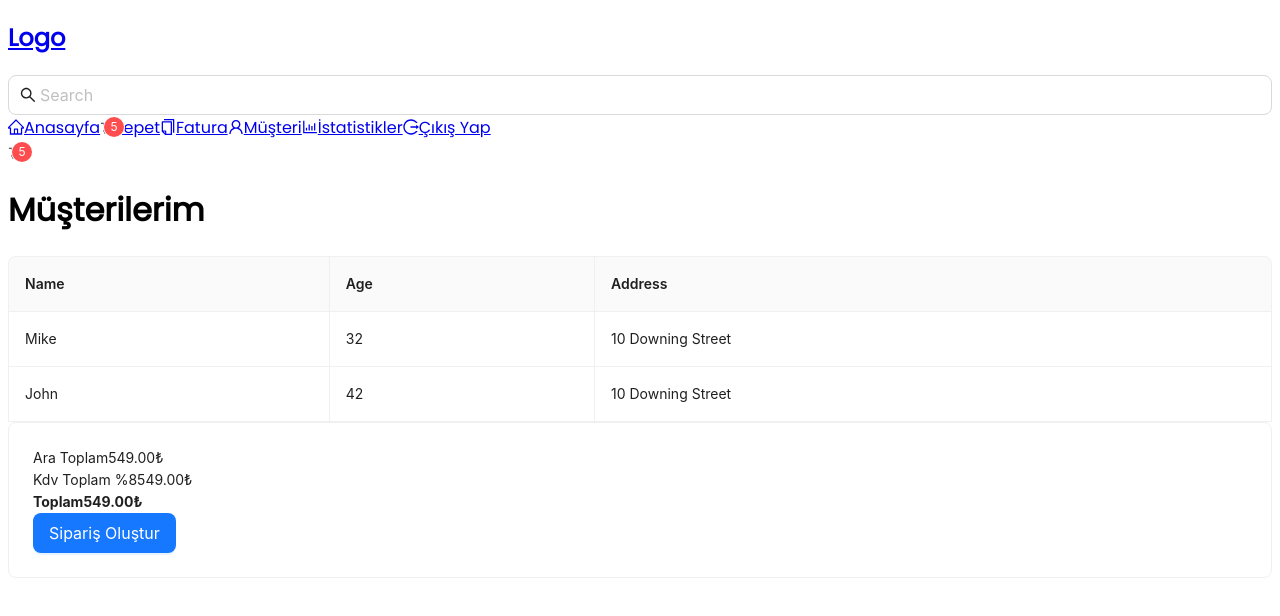
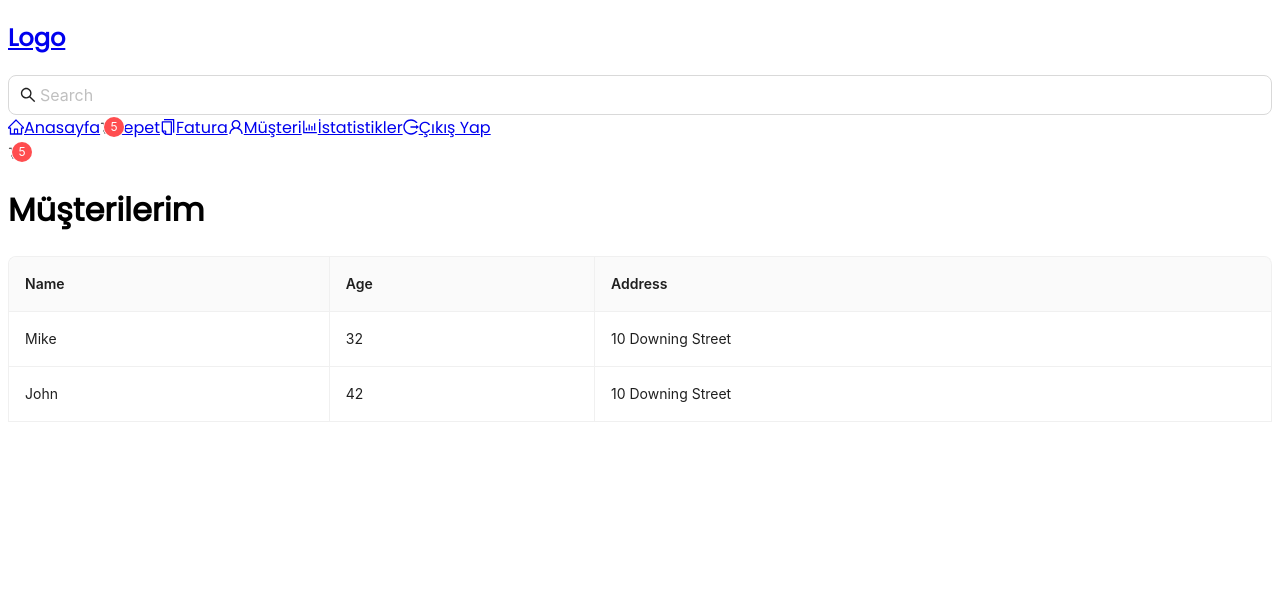
Before and after one commit to atifsimsek/pos-application, a React (Create React App) app in the folder client/: page /customers in a window 1280 px wide. Shown: the top 616 px of the page. Built offline with nearby package versions, Linux system fonts and the light colour scheme.

Commit message:
update customerPage

```diff
--- a/client/src/pages/CustomerPage.jsx
+++ b/client/src/pages/CustomerPage.jsx
@@ -48,34 +48,7 @@ const BillPage = () => {
           bordered
           pagination={false}
         />
-        <div className=" flex justify-end mt-4">
-          <Card className="w-72 ">
-            <div className="flex justify-between">
-              <span>Ara Toplam</span>
-              <span>549.00₺</span>
-            </div>
-            <div className="flex justify-between my-2">
-              <span>Kdv Toplam %8</span>
-              <span className="text-red-600">549.00₺</span>
-            </div>
-            <div className="flex justify-between">
-              <b>Toplam</b>
-              <b>549.00₺</b>
-            </div>
-            <Button
-              onClick={() => {
-                setIsModalOpen(true);
-              }}
-              className="mt-2 w-full"
-              type="primary"
-              size="large"
-            >
-              Sipariş Oluştur
-            </Button>
-          </Card>
-        </div>
       </div>
-      <PrintBill isModalOpen={isModalOpen} setIsModalOpen={setIsModalOpen} />
     </>
   );
 };
```
